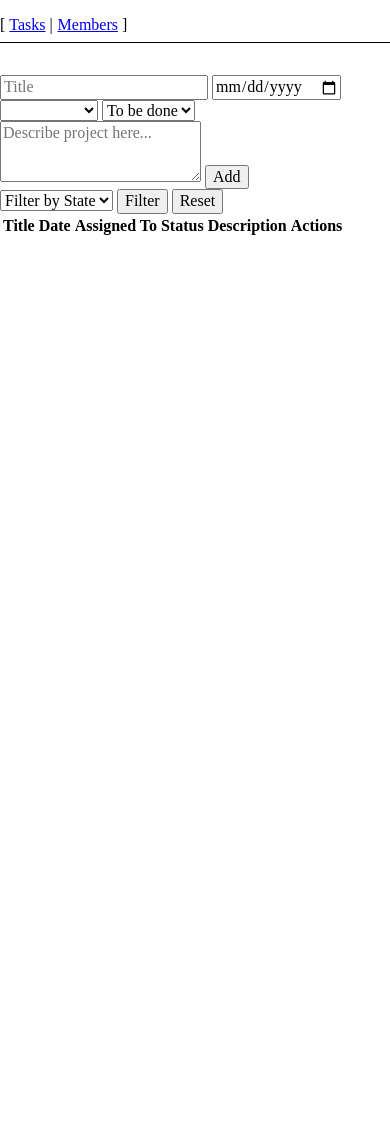
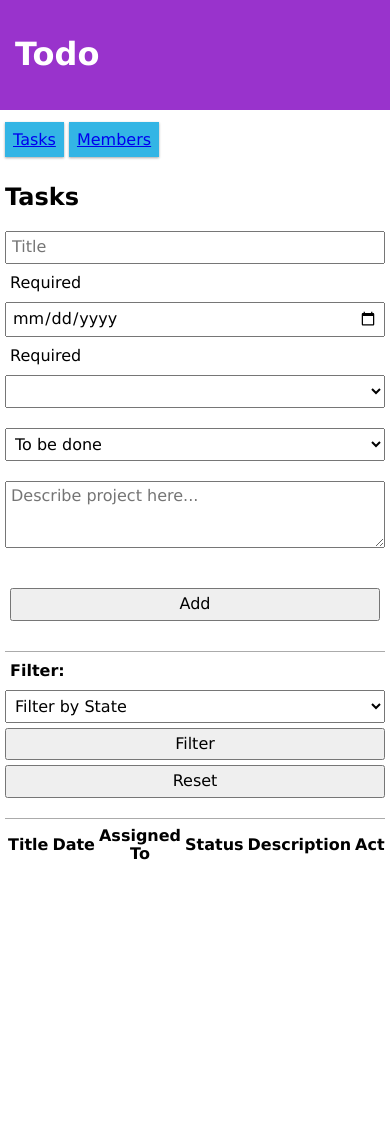
Before and after one commit to sheoransumit/todo, a website: page app/index.html at #!/view1 in a window 390 px wide. Before the commit the page ends 844 px from the top, so only its background shows below. Drawn offline with nearby package versions, Linux system fonts and the light colour scheme; some packages are replaced by stand-ins of ours.

Commit message:
Basic CSS added, responsive

```diff
--- a/app/app.css
+++ b/app/app.css
@@ -1,6 +1,6 @@
 /* app css stylesheet */
 
-.menu {
+/*.menu {
   list-style: none;
   border-bottom: 0.1em solid black;
   margin-bottom: 2em;
@@ -22,4 +22,79 @@
 .menu > li + li:before {
   content: "|";
   padding-right: 0.3em;
+}*/
+* {
+    box-sizing: border-box;
 }
+.row::after {
+    content: "";
+    clear: both;
+    display: table;
+}
+[class*="col-"] {
+    float: left;
+    padding: 5px;
+    margin-bottom: 5px;
+}
+/* For mobile phones: */
+[class*="col-"] {
+    width: 100%;
+}
+.menu li {
+	display: inline;
+}
+@media only screen and (min-width: 768px) {
+    /* For desktop: */
+    .col-1 {width: 8.33%;}
+    .col-2 {width: 16.66%;}
+    .col-3 {width: 25%;}
+    .col-4 {width: 33.33%;}
+    .col-5 {width: 41.66%;}
+    .col-6 {width: 50%;}
+    .col-7 {width: 58.33%;}
+    .col-8 {width: 66.66%;}
+    .col-9 {width: 75%;}
+    .col-10 {width: 83.33%;}
+    .col-11 {width: 91.66%;}
+    .col-12 {width: 100%;}
+    .menu li {
+    	display: block;
+    }
+}
+
+html {
+    font-family: "Lucida Sans", sans-serif;
+}
+.header {
+    background-color: #9933cc;
+    color: #ffffff;
+    padding: 15px;
+}
+.menu ul {
+    list-style-type: none;
+    margin: 0;
+    padding: 0;
+}
+.menu li {
+    padding: 8px;
+    margin-bottom: 7px;
+    background-color: #33b5e5;
+    color: #ffffff;
+    box-shadow: 0 1px 3px rgba(0,0,0,0.12), 0 1px 2px rgba(0,0,0,0.24);
+}
+.menu li:hover {
+    background-color: #0099cc;
+}
+.addNewTask{
+	margin-bottom: 5px;
+	border-bottom: 1px solid #ababab;
+}
+.filterTasks{
+	margin-bottom: 5px;
+	border-bottom: 1px solid #ababab;
+}
+.withOverflow{
+	height: 35vh;
+	overflow-y:scroll;
+	overflow-x:scroll;
+}
--- a/app/index.html
+++ b/app/index.html
@@ -15,17 +15,22 @@
   <script src="bower_components/html5-boilerplate/dist/js/vendor/modernizr-2.8.3.min.js"></script>
 </head>
 <body>
-  <ul class="menu">
-    <li><a href="#!/view1">Tasks</a></li>
-    <li><a href="#!/view2">Members</a></li>
-  </ul>
+  <div class="header">
+    <h1>Todo</h1>
+  </div>
+  <div class="row">
+    <ul class="col-3 menu">
+      <li><a href="#!/view1">Tasks</a></li>
+      <li><a href="#!/view2">Members</a></li>
+    </ul>
 
   <!--[if lt IE 7]>
       <p class="browsehappy">You are using an <strong>outdated</strong> browser. Please <a href="http://browsehappy.com/">upgrade your browser</a> to improve your experience.</p>
   <![endif]-->
-
-  <div ng-view></div>
-
+  <div class="col-9">
+    <div ng-view></div>
+  </div>
+  </div>
 <!--   <div>Angular seed app: v<span app-version></span></div>
  -->
   <!-- In production use:
--- a/app/view1/view1.html
+++ b/app/view1/view1.html
@@ -1,24 +1,41 @@
 <!-- <p>This is the partial for view 1.</p> -->
+<h2>Tasks</h2>
+<div class="row addNewTask">
 <form name="taskForm">
-	<input type="text" name="taskTitle" placeholder="Title" ng-model="task.title" required>
-	<span ng-show="taskForm.taskTitle.$touched && taskForm.taskTitle.$invalid">Required</span>
-	<input type="date" name="dueDate" ng-model="task.dueon" placeholder="Due Date" required>
-	<span ng-show="taskForm.dueDate.$touched && taskForm.dueDate.$invalid">Required</span>
-	<select ng-model="task.selectedEmployee" ng-options="employee for employee in employees"><option value="" selected="selected">Assigned to</option></select>
-	<select ng-init="task.selectedState = states[0]" ng-model="task.selectedState" ng-options="state for state in states"></select>
+	<input class="col-4" type="text" name="taskTitle" placeholder="Title" ng-model="task.title" required>
+	<span class="col-2" ng-show="taskForm.taskTitle.$invalid">Required</span>
+	<span class="col-2" ng-show="taskForm.taskTitle.$valid"></span>
+	<input class="col-4" type="date" name="dueDate" ng-model="task.dueon" placeholder="Due Date" required>
+	<span class="col-2" ng-show="taskForm.dueDate.$invalid">Required</span>
+	<span class="col-2" ng-show="taskForm.dueDate.$valid"></span>
+	<select class="col-4" ng-model="task.selectedEmployee" ng-options="employee for employee in employees"><option value="" selected="selected">Assigned to</option></select>
+	<span class="col-2"></span>
+	<select class="col-4" ng-init="task.selectedState = states[0]" ng-model="task.selectedState" ng-options="state for state in states"></select>
+	<span class="col-2"></span>
 	<!-- <select id="employeeList">
 	<option ng-repeat="state in states" value="{{state}}">{{state}}</option>
 	</select> -->
-	<textarea name="description" ng-model="task.description" rows="3" placeholder="Describe project here..."></textarea>
-	<button ng-click="addItem()">Add</button>
+	<textarea class="col-6" name="description" ng-model="task.description" rows="3" placeholder="Describe project here..."></textarea>
+	<span class="col-2"></span>
+	<span class="col-2">
+		<span class="col-12"></span>
+		<button class="col-12" ng-click="addItem()">Add</button>
+	</span>
+	<span class="col-2"></span>
 </form>
+</div>
+
 <!-- <p>{{errortext}}</p> -->
+<div class="row filterTasks">
+<span class="col-2"><b>Filter:</b></span>
+<select class="col-4" ng-model="filterState" ng-options="state for state in states"><option value="" selected="selected">Filter by State</option></select>
+<button class="col-2" ng-click="filtered()">Filter</button>
+<button class="col-2" ng-click="reset()">Reset</button>
+<span class="col-2"></span>
+</div>
 
-<select ng-model="filterState" ng-options="state for state in states"><option value="" selected="selected">Filter by State</option></select>
-<button ng-click="filtered()">Filter</button>
-<button ng-click="reset()">Reset</button>
-
-<table>
+<div class="row withOverflow">
+	<table style="width:100%;">
 		<tr>
 			<th>Title</th>
 			<th>Date</th>
@@ -36,3 +53,4 @@
 			<td><button ng-click="editItem($index)">Edit</button>&nbsp;<span ng-click="removeItem($index)">&times;</span></td>
 		</tr>
 	</table>
+</div>
--- a/package.json
+++ b/package.json
@@ -12,7 +12,7 @@
     "postupdate-deps": "bower update",
 
     "prestart": "npm install",
-    "start": "http-server -a localhost -p 8000 -c-1 ./app",
+    "start": "http-server -a localhost -p 8000 -c-1 ./app -o",
 
     "preupdate-webdriver": "npm install",
     "update-webdriver": "webdriver-manager update",
```
Also changed, not shown: app/view2/view2.html (+12 -6 lines). Lines whose indentation alone changed are shown as unchanged.
